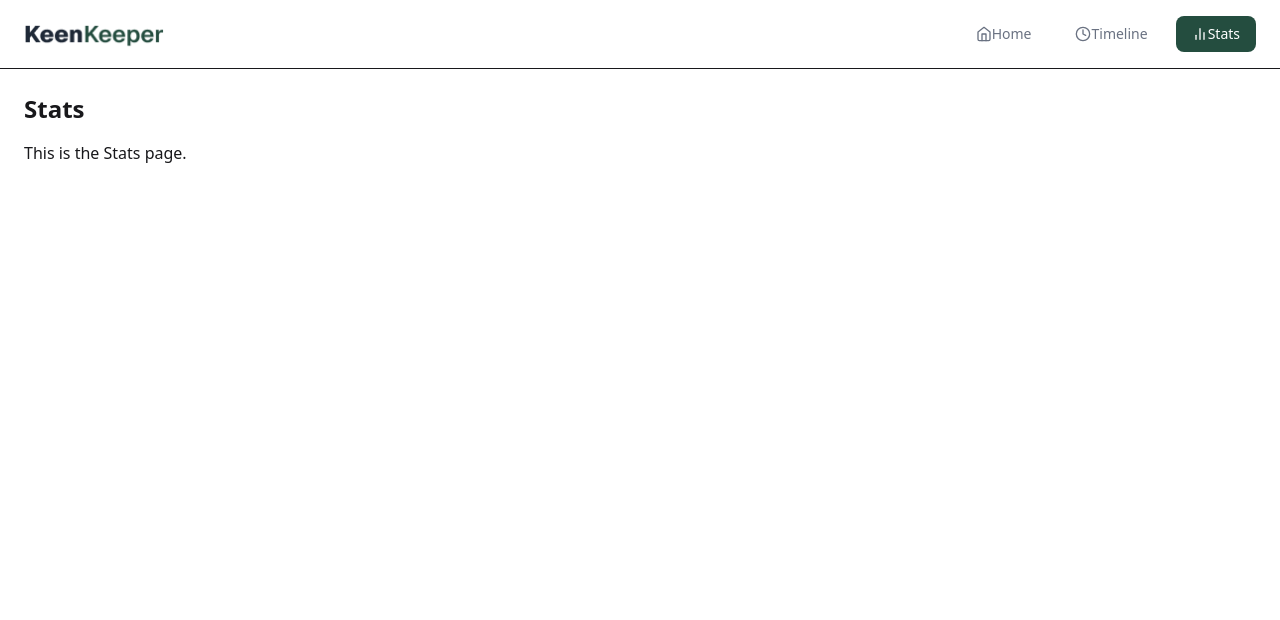
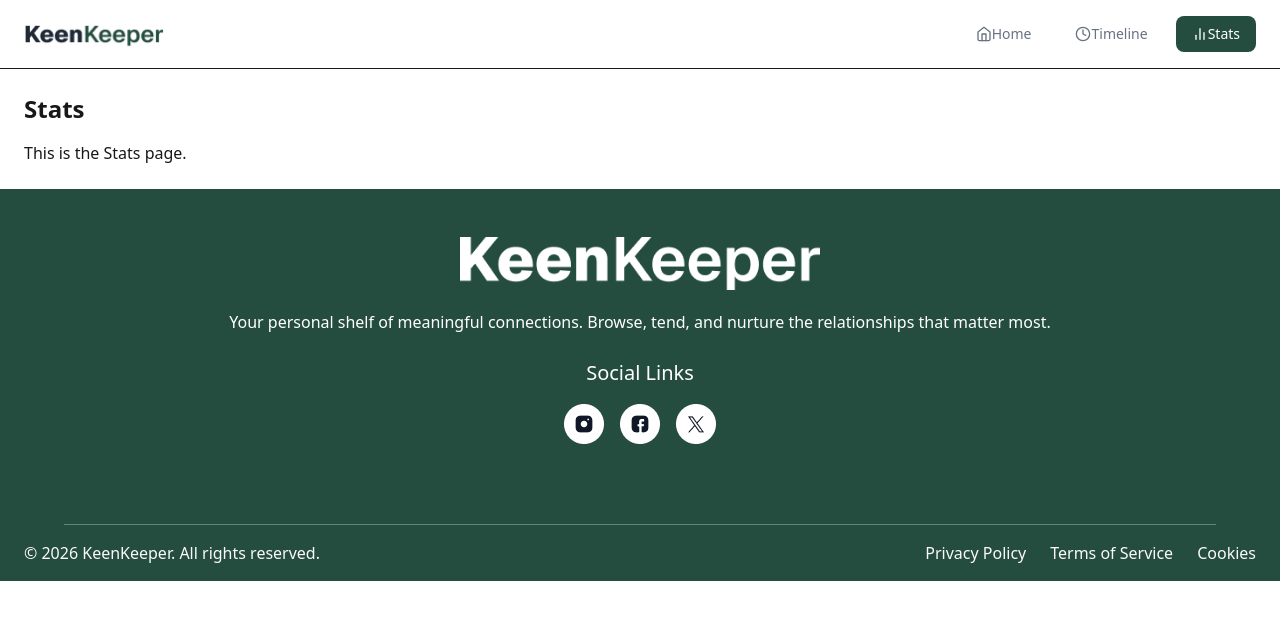
Before and after one commit to tanisha134/Assignment--7-keenkeeper-app-development, a Next.js app: page /stats in a window 1280 px wide. Shown: the top 620 px of the page. Built offline with nearby package versions, Linux system fonts and the light colour scheme.

Commit message:
Added Footer section code and and also added code in layout.jsx file

```diff
--- a/src/app/layout.js
+++ b/src/app/layout.js
@@ -1,4 +1,5 @@
 import Navbar from "../components/Navbar";
+import Footer from "../components/Footer";
 import "./globals.css";
 
 export default function RootLayout({ children }) {
@@ -7,6 +8,7 @@ export default function RootLayout({ children }) {
       <body>
         <Navbar />
         {children}
+        <Footer />
       </body>
     </html>
   );
--- a/src/components/Footer.jsx
+++ b/src/components/Footer.jsx
@@ -0,0 +1,48 @@
+import logo from "../assets/img/logo-xl.png";
+import instagram from "../assets/img/instagram.png";
+import facebook from "../assets/img/facebook.png";
+import twitter from "../assets/img/twitter.png";
+import Image from "next/image";
+
+export default function Footer() {
+    return(
+        <footer className = "bg-[#244D3F] text-white">
+
+            <div className = "max-w-5xl mx-auto px-6 py-12 text-center">
+
+                <Image src={logo} alt="logo" className="mx-auto w-90"/>
+
+                <p className = "text-[16px] font-normal mt-5">
+                   Your personal shelf of meaningful connections. Browse, tend, and nurture the relationships that matter most.
+                </p>
+
+                <p className = "mt-6 text-[20px] font-medium">
+                    Social Links
+                </p>
+
+                <div className = "flex justify-center gap-4 mt-4">
+
+                    <Image src = {instagram} alt="Instagram" className="w-10 h-10 cursor-pointer hover:scale-110 transition"/>
+
+                    <Image src = {facebook} alt="Facebook" className="w-10 h-10 cursor-pointer hover:scale-110 transition"/>
+
+                    <Image src = {twitter} alt="Twitter" className="w-10 h-10 cursor-pointer hover:scale-110 transition"/>
+
+                </div>
+            </div>
+                <hr className="w-[90%] mx-auto border-t border-white/30 mt-8" />
+
+            <div className = "max-w-7xl mx-auto px-6 py-4 flex flex-col md:flex-row justify-between items-center text-[#FAFAFA] text-[16px] gap-3">
+
+                <p>&copy; 2026 KeenKeeper. All rights reserved.</p>
+
+                <div className="flex gap-6">
+                    <p>Privacy Policy</p>
+                    <p>Terms of Service</p>
+                    <p>Cookies</p>
+                </div>
+
+            </div>
+        </footer>
+    )
+}
```
